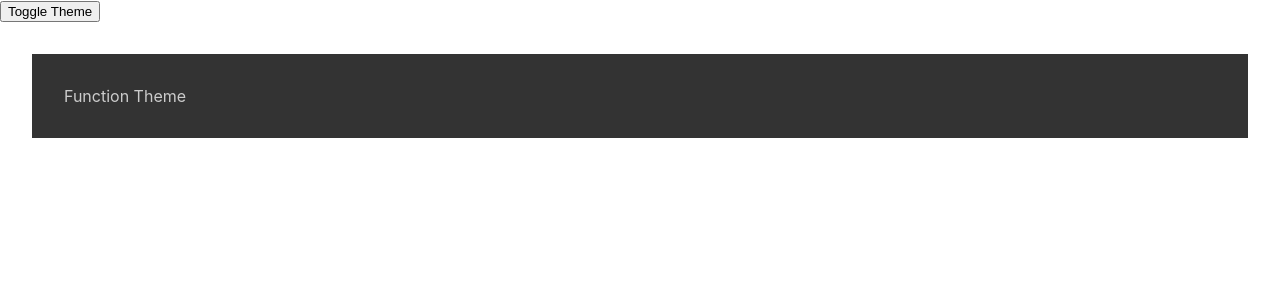
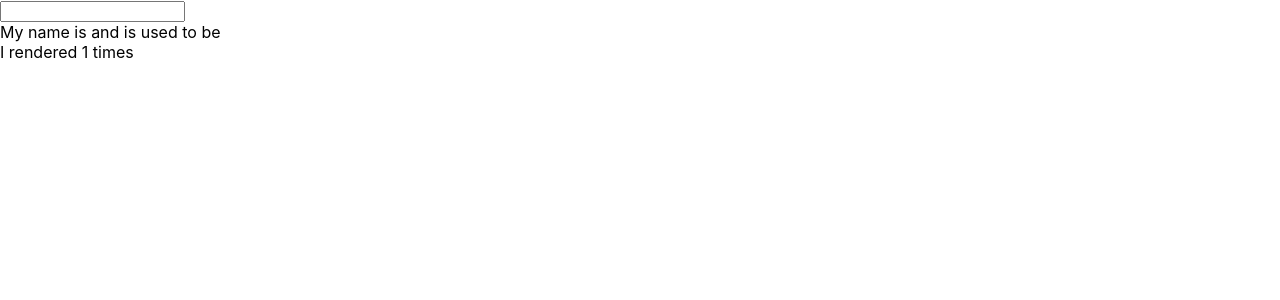
Before and after one commit to usama2333/React-Hooks, a React (Create React App) app: page / in a window 1280 px wide. Shown: the top 300 px of the page. Built offline with nearby package versions, Linux system fonts and the light colour scheme.

Commit message:
useRef hook

```diff
--- a/src/App.js
+++ b/src/App.js
@@ -2,6 +2,7 @@ import { createContext, useState } from "react";
 import UseEffectDemo from "./components/UseEffectDemo";
 import UseStateDemo from "./components/UseStateDemo";
 import FunctionContextComponent from "./components/FunctionContextComponent";
+import UseRefDemo from "./components/UseRefDemo";
 
 // this how to create contentex
 export const ThemeContext = createContext()
@@ -19,12 +20,16 @@ export default function App() {
       <>
       {/* <UseStateDemo/> */}
       {/* <UseEffectDemo/> */}
+
 {/* here provide the theme with some value that is avaliable in all child
 that are call inside the provider */}
-      <ThemeContext.Provider value={darkTheme}>
+
+      {/* <ThemeContext.Provider value={darkTheme}>
         <button onClick={toggleTheme}>Toggle Theme</button>
         <FunctionContextComponent/>
-      </ThemeContext.Provider>
+      </ThemeContext.Provider> */}
+
+      <UseRefDemo/>
 
       </>
   )
--- /dev/null
+++ b/src/components/UseRefDemo.js
@@ -0,0 +1,32 @@
+import React, { useEffect, useRef, useState } from 'react'
+
+const UseRefDemo = () => {
+
+    const [name, setName] = useState("");
+    // useRef can be access as renderCount.current the current doesnot update the dom
+    // its does not render the component if its value is updated
+    const renderCount = useRef(1);
+    const prevName = useRef("");
+
+    useEffect(() => {
+        // if we use useState here then we get infinite render loop due to state changes
+        // with the help of useRef we useEffect is not run and not rerendered again and again
+        renderCount.current = renderCount.current + 1;
+
+        // it also store the prev state value bcz it doesnot cause component render
+        // thats why it contains prev value
+        prevName.current = name
+    },[name])
+
+  return (
+    <div>
+        {/* we also use the useRef on input fields to directly acces the value without updating the dom */}
+        <input value={name} onChange={e => setName(e.target.value)} />
+        <div>My name is {name} and is used to be {prevName.current}</div>
+        <div>I rendered {renderCount.current} times</div>
+
+    </div>
+  )
+}
+
+export default UseRefDemo
```
